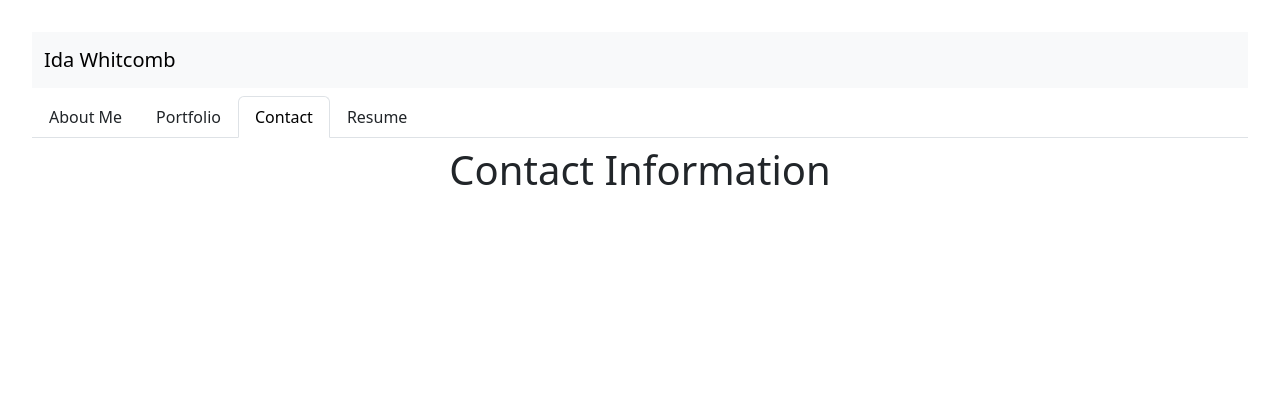
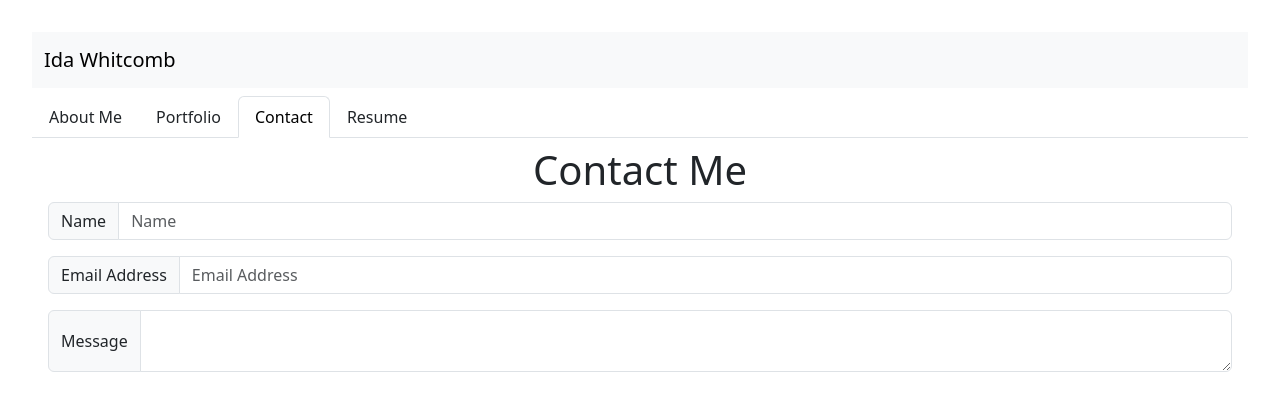
Before and after one commit to Ida-Whit/my_portfolio, a React (Vite) app in the folder vite-project/: page /Contact in a window 1280 px wide. Shown: the top 410 px of the page. Built offline with nearby package versions, Linux system fonts and the light colour scheme.

Commit message:
Filled in logic for the Contact page

```diff
--- /dev/null
+++ b/vite-project/src/components/FormValidation.jsx
@@ -0,0 +1,21 @@
+export const validateName = (name) => {
+    if(!name.trim()) {
+        return 'Name is required';
+    }
+    return '';
+};
+
+export const validateEmail = (email) => {
+    if(!email.trim())
+ {
+    return 'Email is required';
+ } else if (!isValidEmail(email)) {
+    return 'Invalid email address';
+ }
+ return '';
+};
+
+const isValidEmail = (email) => {
+    const valid = /^([a-z0-9_\.-]+)@([\da-z\.]+)\.([a-z\.]{2-6})$/;
+    return valid.test(String(email));
+};
--- a/vite-project/src/pages/Contact/Contact.jsx
+++ b/vite-project/src/pages/Contact/Contact.jsx
@@ -1,9 +1,42 @@
+import { useState } from 'react';
+import { validateName, validateEmail } from '../../components/FormValidation';
+
 export default function Contact() {
+  const [name, setName] = useState('');
+  const [email, setEmail] = useState('');
+  const [message, setMessage] = useState('');
+  const [nameError, setNameError] = useState('');
+  const [emailError, setEmailError] = useState('');
+
+  const handleNameChange = (event) => {
+    const nameValue = event.target.value;
+    setName(nameValue);
+    setNameError(validateName(nameValue));
+  };
+
+  const handleEmailChange = (event) => {
+    const emailValue = event.target.value;
+    setEmail(emailValue);
+    setEmailError(validateEmail(emailValue));
+  };
+
     return (
-      <div>
-        <h1>Contact Information</h1>
-        <p>
-        </p>
+    <div>
+        <h1>Contact Me</h1>
+      <div className="input-group mb-3">
+        <span className="input-group-text" id="basic-addon1">Name</span>
+        <input type="text" className="form-control" placeholder="Name" aria-label="Name" value={name} onChange={handleNameChange} onBlur={handleNameChange}></input>
+        {nameError && <div className='error'>{nameError}</div>}
       </div>
+      <div className="input-group mb-3">
+        <span className="input-group-text" id="basic-addon1">Email Address</span>
+        <input type="text" className="form-control" placeholder="Email Address" aria-label="Email Address" value={email} onChange={handleEmailChange} onBlur={handleEmailChange}></input>
+        {emailError && <div className="error">{emailError}</div>}
+      </div>
+      <div className="input-group">
+        <span className="input-group-text">Message</span>
+        <textarea className="form-control" aria-label="Message" value={message} onChange={(event) => setMessage (event.target.value)}></textarea>
+      </div>
+    </div>
     );
   }
```
